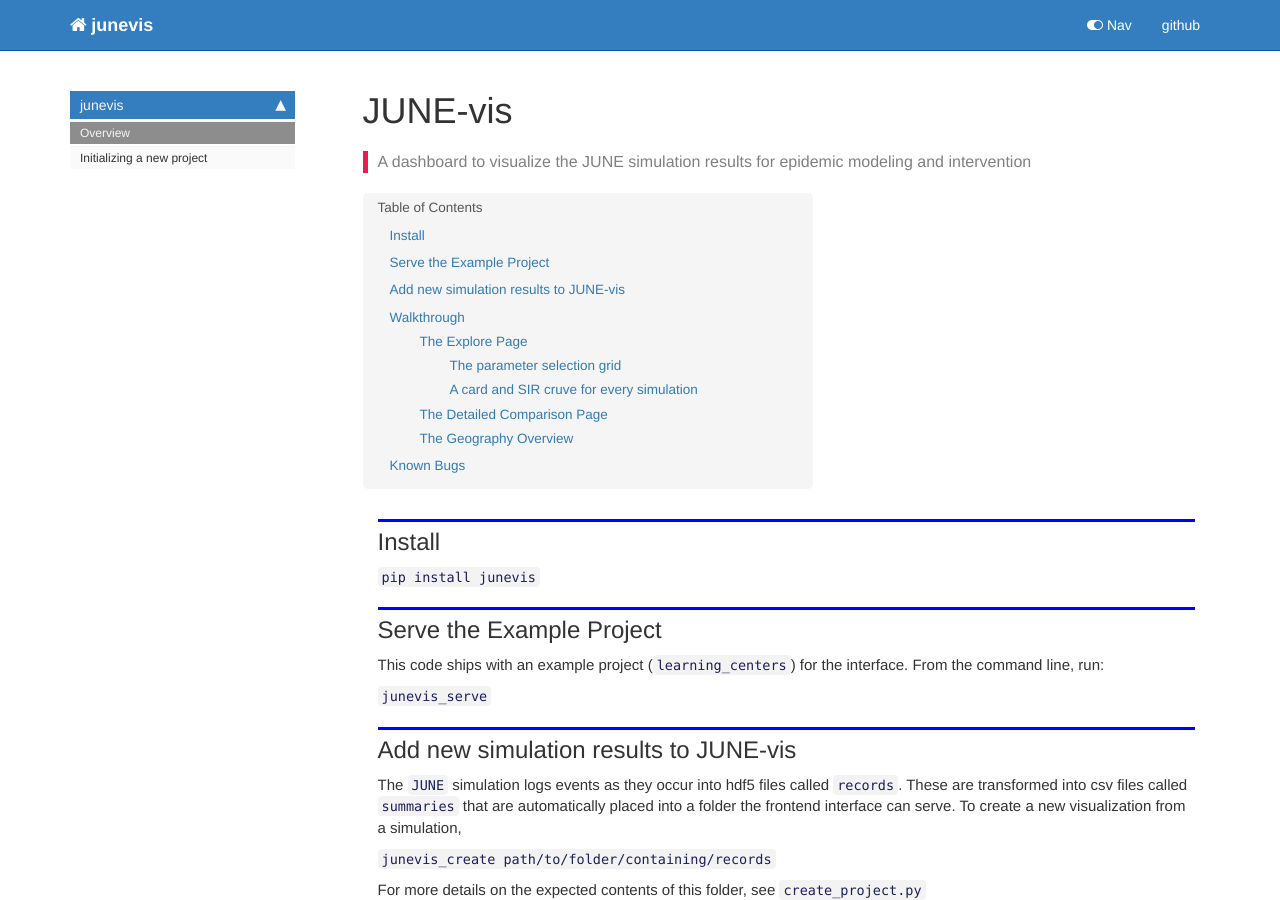
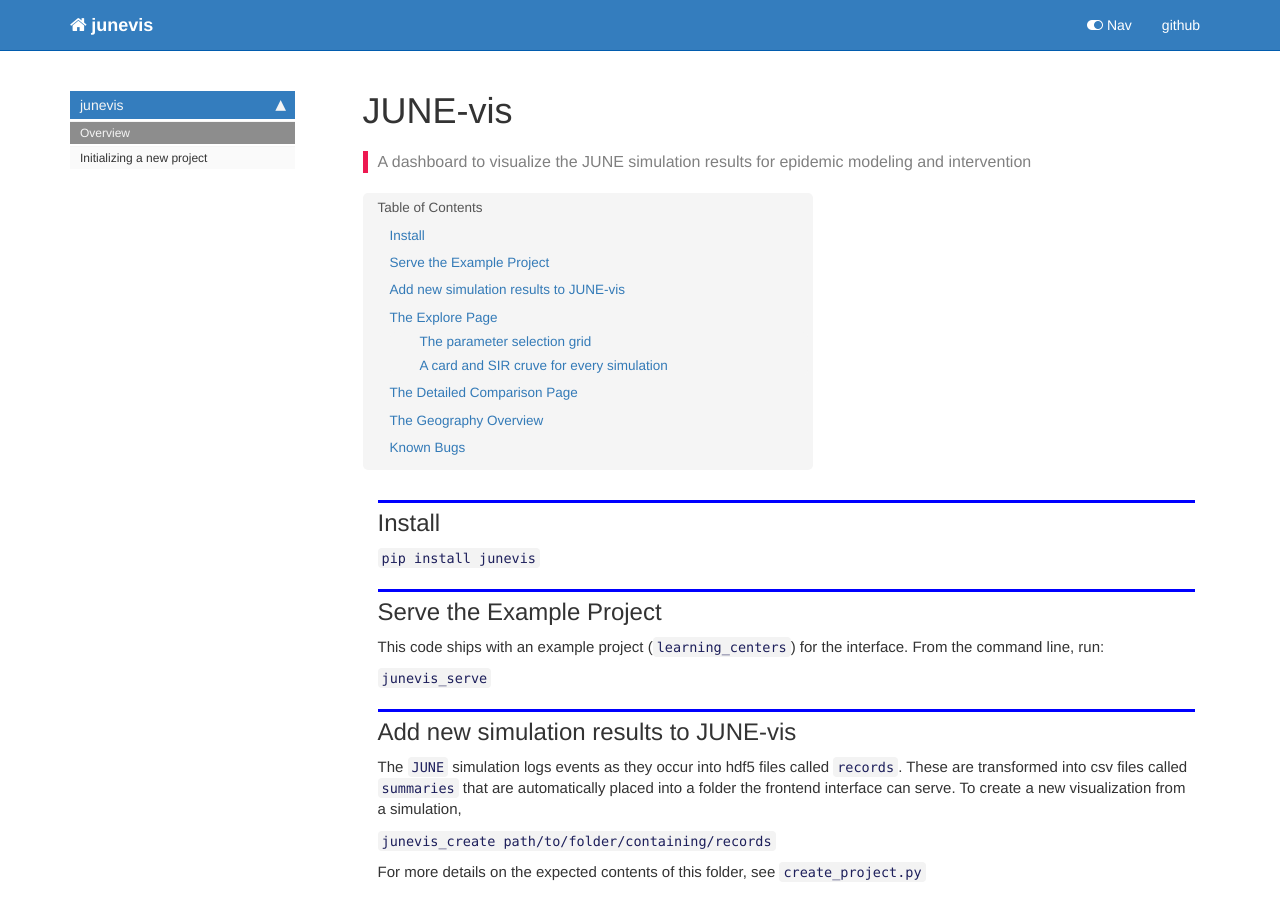
Before and after one commit to bhoov/JUNE-vis, a Jekyll site: the page built from docs/index.html, in a window 1280 px wide and 900 px high. Built offline with Jekyll 4.4.1, drawn with Linux system fonts in a browser that asks for light colours; nearby versions of some CDN libraries; comment, search, counter and statistics services are not loaded.

Commit message:
Fix readme

```diff
--- a/docs/index.html
+++ b/docs/index.html
@@ -61,17 +61,17 @@
 </div>
 <div class="cell border-box-sizing text_cell rendered"><div class="inner_cell">
 <div class="text_cell_render border-box-sizing rendered_html">
-<h2 id="Walkthrough">Walkthrough<a class="anchor-link" href="#Walkthrough"> </a></h2><h3 id="The-Explore-Page">The Explore Page<a class="anchor-link" href="#The-Explore-Page"> </a></h3><h4 id="The-parameter-selection-grid">The parameter selection grid<a class="anchor-link" href="#The-parameter-selection-grid"> </a></h4><p>Choose which runs to compare across a single dimension:</p>
+<h1 id="Walkthrough">Walkthrough<a class="anchor-link" href="#Walkthrough"> </a></h1><h2 id="The-Explore-Page">The Explore Page<a class="anchor-link" href="#The-Explore-Page"> </a></h2><h3 id="The-parameter-selection-grid">The parameter selection grid<a class="anchor-link" href="#The-parameter-selection-grid"> </a></h3><p>Choose which runs to compare across a single dimension:</p>
 <p>{% include image.html alt="Parameter Selecting on the Exploration Page" width="600/" max-width="600/" file="/junevis/img/Explore_Top.png" %}</p>
 <p>The parameter grid (left) is designed so you can view a single simulation by clicking on a valid combination of hyperparameter values. Alternatively, you can highlight all the values of the hyperparameters by clicking on the name of the hyperparameter to compare simulations accross all values of that dimension.</p>
-<h4 id="A-card-and-SIR-cruve-for-every-simulation">A card and SIR cruve for every simulation<a class="anchor-link" href="#A-card-and-SIR-cruve-for-every-simulation"> </a></h4><p>Every run is associated with a set of hyperparameters. Its effect can be summarized with an SIR curve, shown as the thumbnail:</p>
+<h3 id="A-card-and-SIR-cruve-for-every-simulation">A card and SIR cruve for every simulation<a class="anchor-link" href="#A-card-and-SIR-cruve-for-every-simulation"> </a></h3><p>Every run is associated with a set of hyperparameters. Its effect can be summarized with an SIR curve, shown as the thumbnail:</p>
 <p>{% include image.html alt="SIR Cards on the Explore Page" width="600/" max-width="600/" file="/junevis/img/Explore_Cards.png" %}</p>
-<h3 id="The-Detailed-Comparison-Page">The Detailed Comparison Page<a class="anchor-link" href="#The-Detailed-Comparison-Page"> </a></h3><p>Sometimes we want to compare simulations across more subtle effects, such as the difference in where the infections occurred, shown below:</p>
+<h2 id="The-Detailed-Comparison-Page">The Detailed Comparison Page<a class="anchor-link" href="#The-Detailed-Comparison-Page"> </a></h2><p>Sometimes we want to compare simulations across more subtle effects, such as the difference in where the infections occurred, shown below:</p>
 <p>{% include image.html alt="Comparing the Location Details of 2 runs" width="600/" max-width="600/" file="/junevis/img/Compare_Locs.png" %}</p>
 <p>You can add any additional plot here to compare between two simulations. Included are SIR curve, ages of the infected, the locations of infection, and a detailed geography overview:</p>
 <p>{% include image.html alt="Comparing the Geography Details of 2 runs" width="600/" max-width="600/" file="/junevis/img/Compare_Geo.png" %}</p>
 <p>The slider will color the background of each region according to the selected dimension at that point in time.</p>
-<h3 id="The-Geography-Overview">The Geography Overview<a class="anchor-link" href="#The-Geography-Overview"> </a></h3><p>To see the geographical effects of all simulations at once, we include a special page to sort and observe the peak value at each location for the course of a simulation:</p>
+<h2 id="The-Geography-Overview">The Geography Overview<a class="anchor-link" href="#The-Geography-Overview"> </a></h2><p>To see the geographical effects of all simulations at once, we include a special page to sort and observe the peak value at each location for the course of a simulation:</p>
 <p>{% include image.html alt="Overview of Geography" width="600/" max-width="600/" file="/junevis/img/Geo_Overview.png" %}</p>
 
 </div>
```
Also changed, not shown: README.md, 1 other file.
